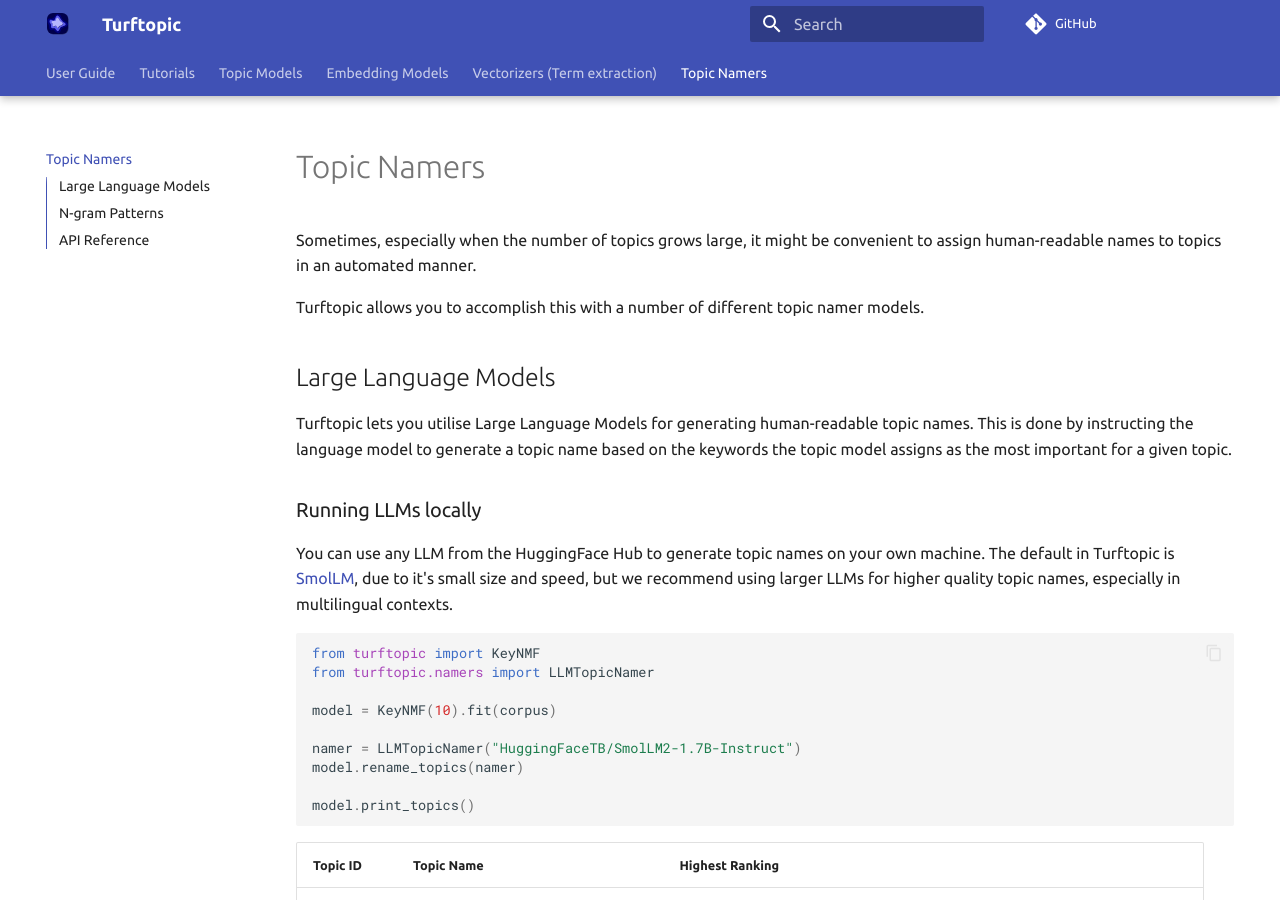
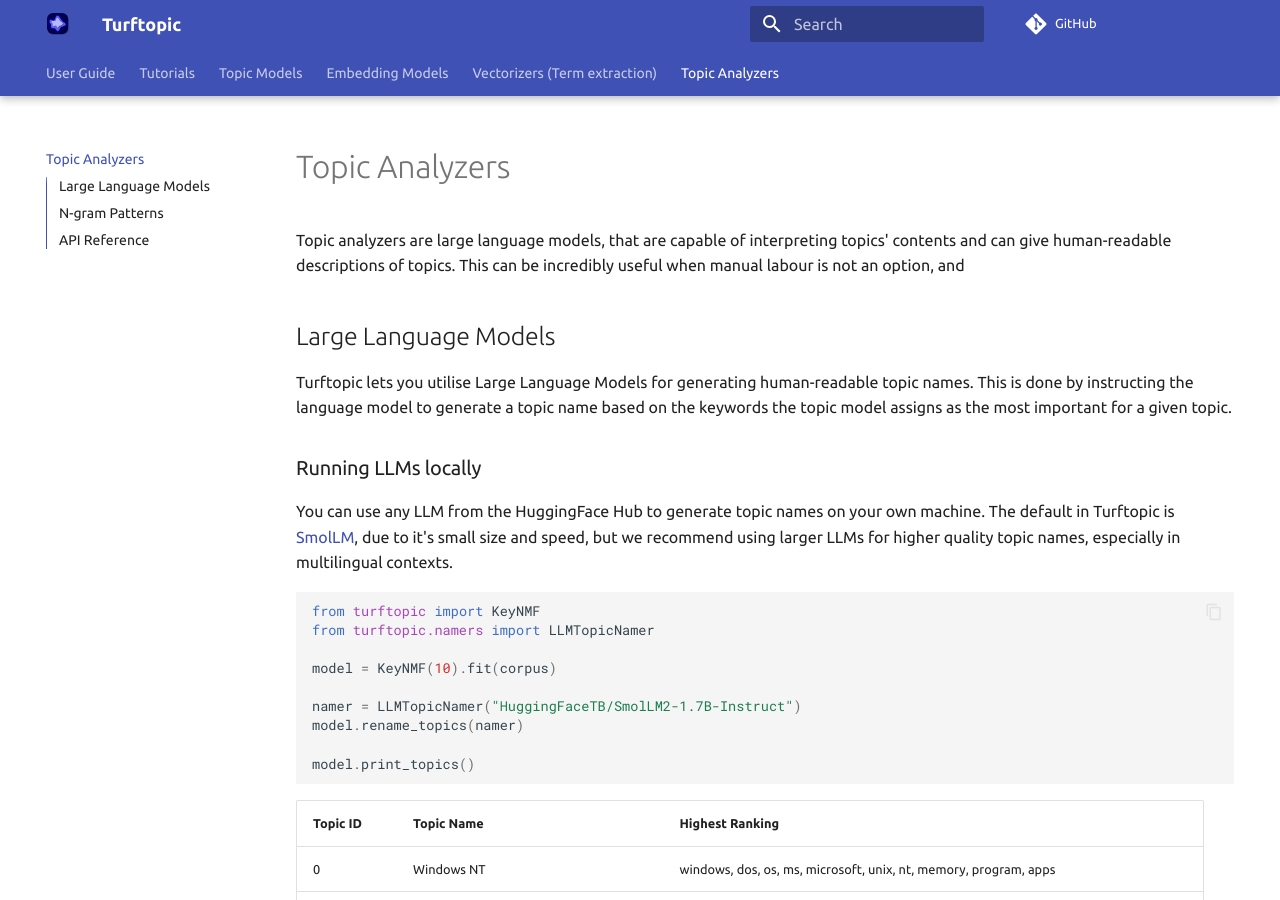
Before and after one commit to x-tabdeveloping/turftopic, an MkDocs documentation site: the page built from docs/analyzers.md, in a window 1280 px wide and 900 px high. Built offline with MkDocs 1.6.1 and Material for MkDocs 9.7.7, drawn with Linux system fonts in a browser that asks for light colours; comment, search, counter and statistics services are not loaded.

Commit message:
Renamed page to analyzers in docs

```diff
--- a/docs/namers.md
+++ b/docs/analyzers.md
@@ -1,9 +1,7 @@
-# Topic Namers
+# Topic Analyzers
 
-Sometimes, especially when the number of topics grows large,
-it might be convenient to assign human-readable names to topics in an automated manner.
-
-Turftopic allows you to accomplish this with a number of different topic namer models.
+Topic analyzers are large language models, that are capable of interpreting topics' contents and can give human-readable descriptions of topics.
+This can be incredibly useful when manual labour is not an option, and
 
 ## Large Language Models
 
--- a/mkdocs.yml
+++ b/mkdocs.yml
@@ -31,7 +31,7 @@ nav:
     - FASTopic: FASTopic.md
   - Embedding Models: encoders.md
   - Vectorizers (Term extraction): vectorizers.md
-  - Topic Namers: namers.md
+  - Topic Analyzers: analyzers.md
 theme:
   name: material
   logo: images/logo.svg
```
